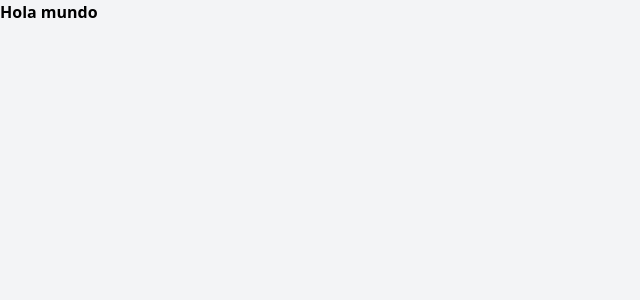
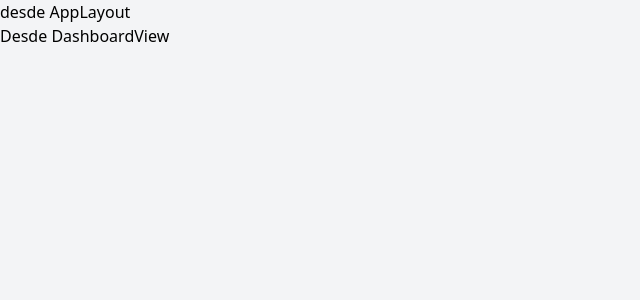
Before and after one commit to Franklin-Gomez/UpTasks, a React (Vite) app: page / in a window 1280 px wide. Shown: the top 300 px of the page, without its empty margins (0-640 px from the left). Built offline with nearby package versions, Linux system fonts and the light colour scheme.

Commit message:
firts step with routing

```diff
--- a/package.json
+++ b/package.json
@@ -11,7 +11,8 @@
   },
   "dependencies": {
     "react": "^18.3.1",
-    "react-dom": "^18.3.1"
+    "react-dom": "^18.3.1",
+    "react-router-dom": "^6.26.1"
   },
   "devDependencies": {
     "@eslint/js": "^9.9.0",
--- /dev/null
+++ b/src/layouts/AppLayout.tsx
@@ -0,0 +1,17 @@
+import { Outlet } from "react-router-dom";
+
+export default function AppLayout() {
+    return (
+
+        <>
+
+            <div>
+                desde AppLayout
+            </div>
+
+            <Outlet/>
+
+        </>
+
+    )
+}
--- a/src/main.tsx
+++ b/src/main.tsx
@@ -1,9 +1,10 @@
 import { StrictMode } from 'react'
 import { createRoot } from 'react-dom/client'
 import './index.css'
+import Router from './router'
 
 createRoot(document.getElementById('root')!).render(
   <StrictMode>
-    <h1 className='font-bold'> Hola mundo </h1>
+    <Router/>
   </StrictMode>,
 )
--- /dev/null
+++ b/src/router.tsx
@@ -0,0 +1,19 @@
+import { BrowserRouter , Route , Routes} from 'react-router-dom'
+import AppLayout from './layouts/AppLayout'
+import DashboardView from './views/DashboardView'
+
+export default function Router() {
+
+    return (
+        <BrowserRouter>
+            <Routes>
+                <Route element={<AppLayout/>}>
+
+                    <Route index path='/' element={<DashboardView/>} />
+
+                </Route>
+            </Routes>
+
+        </BrowserRouter>
+    )
+}
--- /dev/null
+++ b/src/views/DashboardView.tsx
@@ -0,0 +1,8 @@
+
+export default function DashboardView() {
+    return (
+        <div>
+            Desde DashboardView
+        </div>
+    )
+}
```
Also changed, not shown: 1 other file (tests, documents, lock files or other folders).
